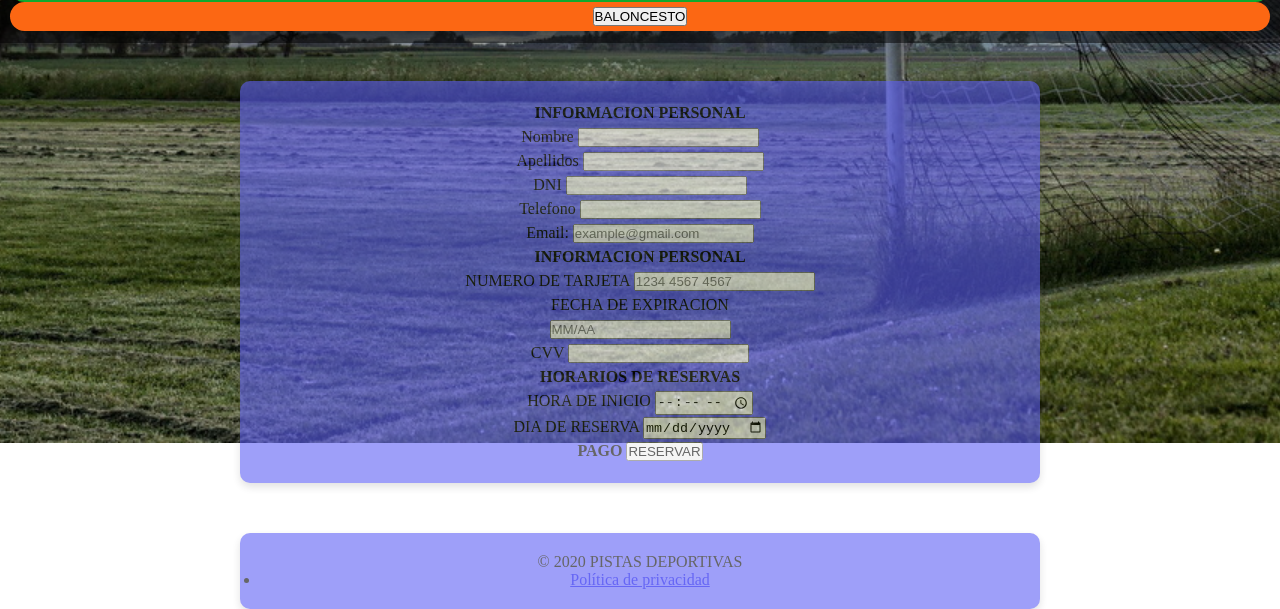
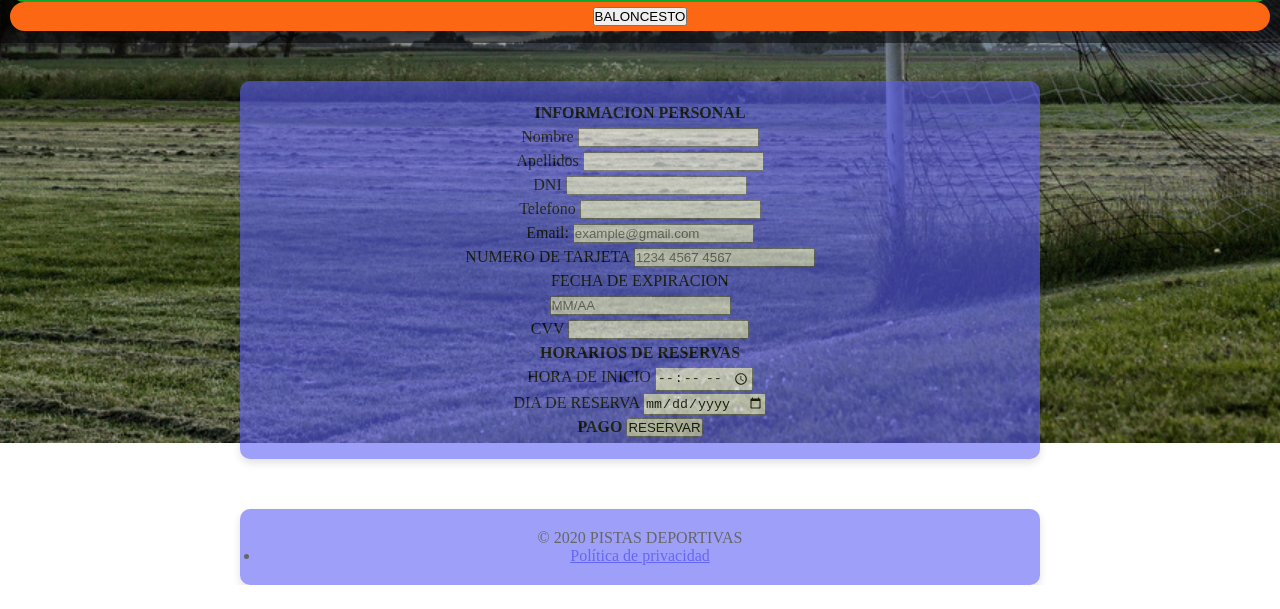
Before and after one commit to Sandry1998/PISTAS-DEPORTE, a plain HTML site: page index.html in a window 1280 px wide. Shown: the part 757-1366 px from the top of the page. After the commit the page ends 1342 px from the top, so only its background shows below. Drawn offline with Linux system fonts and the light colour scheme.

Commit message:
PISTAS DEPORTIVAS

```diff
--- a/index.html
+++ b/index.html
@@ -46,7 +46,6 @@
                 <input type="email" class="form-control" id="coldFormLabel" placeholder="example@gmail.com" required>
             </div>
             <div class="Tarjeta Credito">
-                <legend><strong>INFORMACION PERSONAL</strong></legend>
                 <label for="numero-de-tarjeta">NUMERO DE TARJETA</label>
                 <input type="text" id="card-number" name="card-number" maxlength="12" placeholder="1234 4567 4567" required>
             </div>
```
